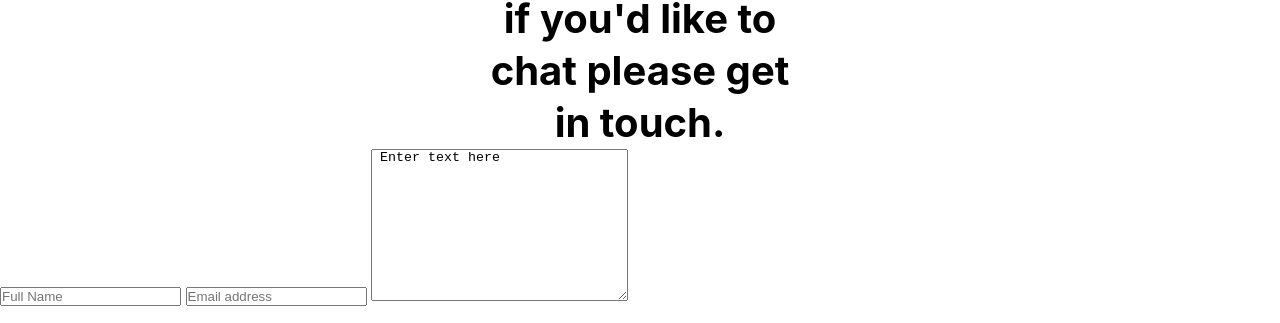
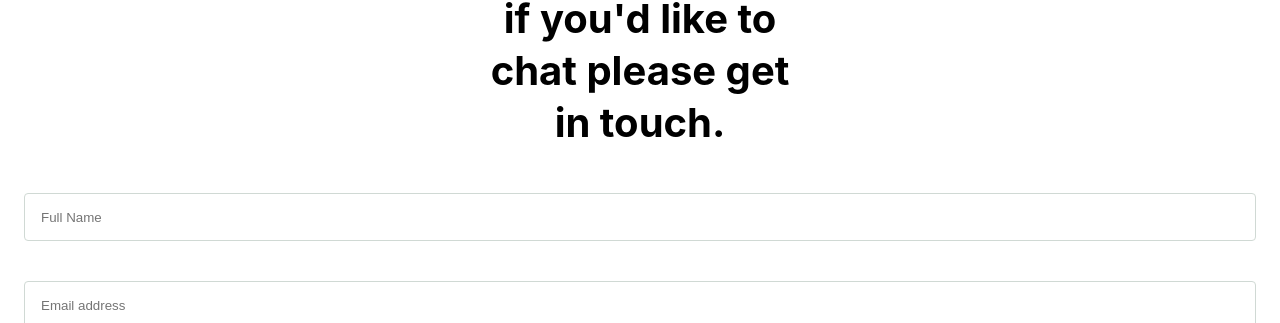
Before and after one commit to daveblaq/my-portfolio, a website: page index.html in a window 1280 px wide. Shown: the part 5887-6210 px from the top of the page. Drawn offline with Linux system fonts and the light colour scheme.

Commit message:
updated contact form and style.css

```diff
--- a/css/style.css
+++ b/css/style.css
@@ -438,3 +438,36 @@ ul li {
   text-align: center;
   color: #42526e;
 }
+
+.contact-form {
+  margin: 24px;
+}
+
+.input-name {
+  height: 48px;
+  padding: 16px;
+  width: 100%;
+  margin-top: 20px;
+  margin-bottom: 20px;
+  border-radius: 4px;
+  border: 1px solid #D0D9D4;
+}
+
+.input-email {
+  height: 48px;
+  padding: 16px;
+  width: 100%;
+  margin-top: 20px;
+  margin-bottom: 20px;
+  border-radius: 4px;
+  border: 1px solid #D0D9D4;
+}
+
+.input-text-area {
+  padding: 16px;
+  width: 100%;
+  margin-top: 20px;
+  margin-bottom: 20px;
+  border-radius: 4px;
+  border: 1px solid #D0D9D4;
+}
--- a/index.html
+++ b/index.html
@@ -244,9 +244,12 @@
         </div>
         <div class="contact-form">
             <form action="">
-                <input type="text" name="name" class="input-name" placeholder="Full Name" required>
-                <input type="email" name="email" class="inpt-email" placeholder="Email address" required>
-                <textarea name="" class="input-text-area" cols="30" rows="10"> Enter text here</textarea>
+                <input type="text" name="name" class="input-name" placeholder="Full Name" required maxlength="30">
+                <input type="email" name="email" class="input-email" placeholder="Email address" required>
+                <textarea name="" required class="input-text-area" cols="30" rows="10"> Enter text here</textarea>
+                <div class="btn">
+                    <button class="button" type="submit">See Project</button>
+                </div>
             </form>
         </div>
          <ul class="icon-row">
```
Also changed, not shown: package.json (+19 -1 lines).
